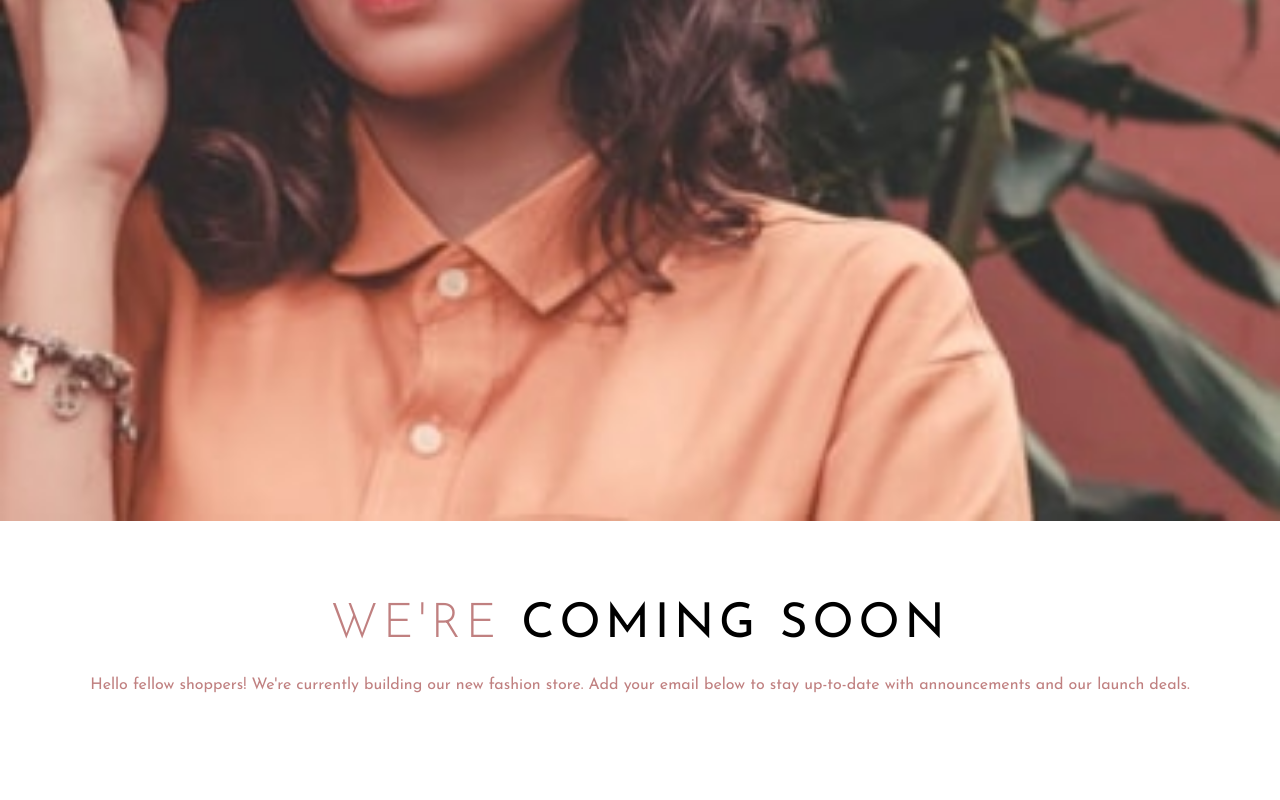
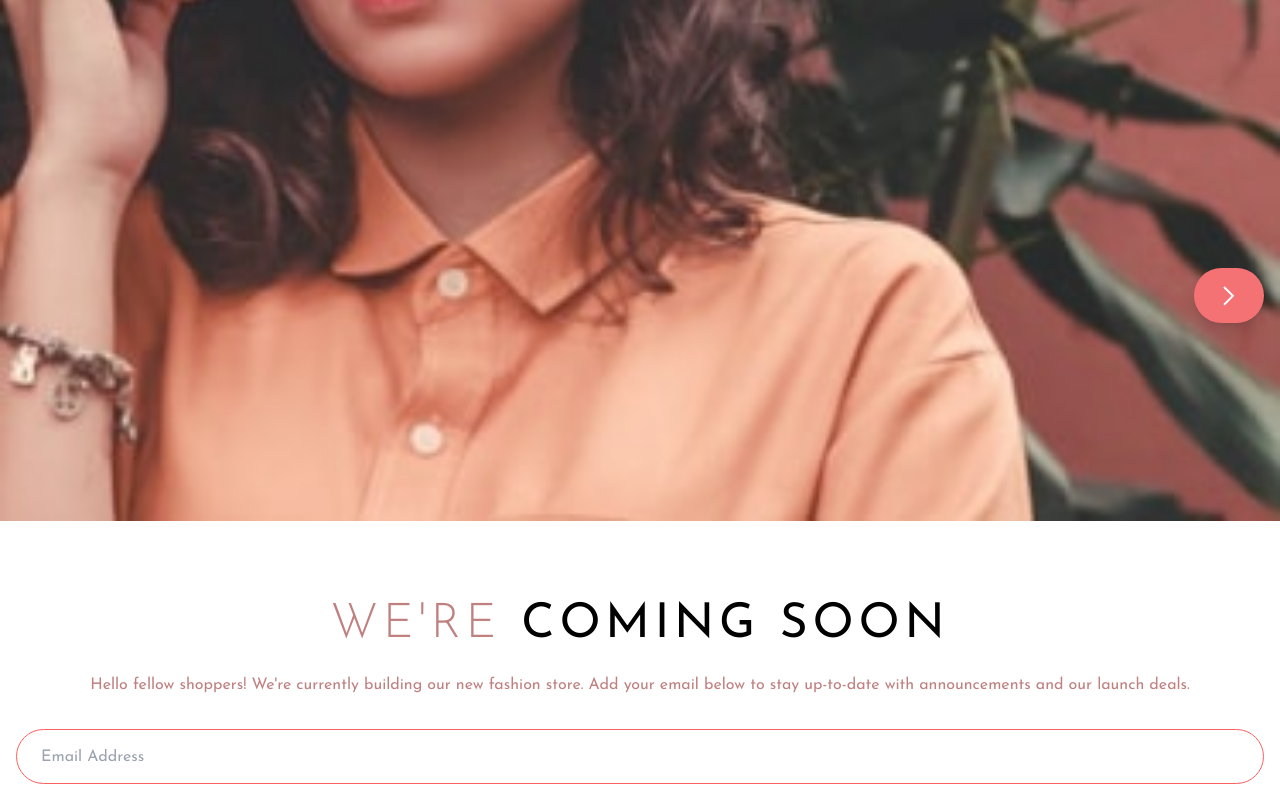
Before and after one commit to websebarz/react-coming-soon, a React (Vite) app: page / in a window 1280 px wide. Shown: the part 429-1229 px from the top of the page. Before the commit the page ends 1142 px from the top, so only its background shows below. Built offline with nearby package versions, Linux system fonts and the light colour scheme.

Commit message:
Added form

```diff
--- a/src/comps/About.jsx
+++ b/src/comps/About.jsx
@@ -9,6 +9,27 @@ export default function About() {
         Add your email below to stay up-to-date with announcements and our
         launch deals.
       </p>
+      <form className="mt-8">
+        <input
+          type="text"
+          name="name"
+          placeholder="Email Address"
+          className="relative w-full h-[55px] py-3 px-6 rounded-full"
+        />
+        <button
+          type="submit"
+          className="absolute w-[70px] h-[55px] bottom-12 right-4 bg-secondary rounded-full p-3 flex justify-center items-center shadow-lg"
+        >
+          <svg xmlns="http://www.w3.org/2000/svg" width="12" height="20">
+            <path
+              fill="none"
+              stroke="#FFF"
+              stroke-width="2"
+              d="M1 1l8.836 8.836L1 18.671"
+            />
+          </svg>
+        </button>
+      </form>
     </div>
   );
 }
--- a/src/index.css
+++ b/src/index.css
@@ -3,3 +3,7 @@
 @tailwind base;
 @tailwind components;
 @tailwind utilities;
+
+input {
+  border: 1px solid hsl(0, 93%, 68%);
+}
```
